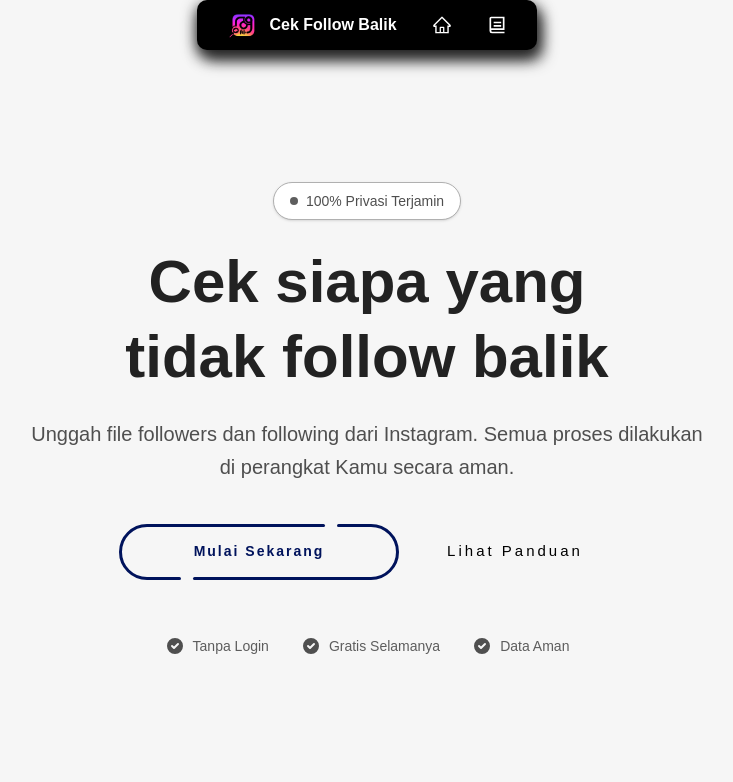
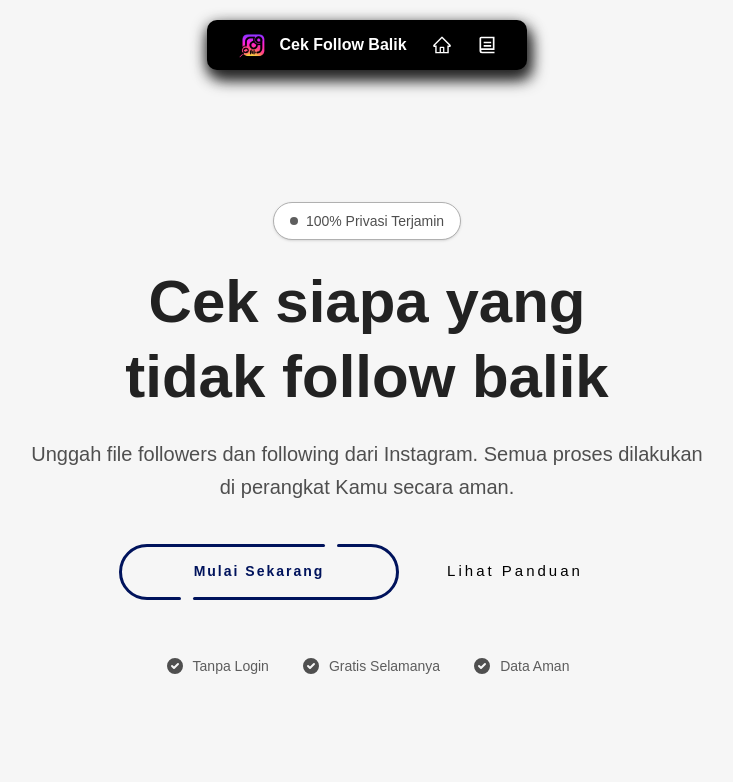
Before and after one commit to vickyymosafan/unfollowscan, a Next.js app: page / in a window 1280 px wide. Shown: the top 782 px of the page, without its empty margins (273-1006 px from the left). Built offline with nearby package versions, Linux system fonts and the light colour scheme.

Commit message:
refactor: wrap Header component in HeaderWrapper for improved layout and styling consistency

```diff
--- a/components/Header.tsx
+++ b/components/Header.tsx
@@ -5,6 +5,7 @@ import styled from 'styled-components';
 
 export default function Header() {
   return (
+    <HeaderWrapper>
       <ButtonContainer>
         <Link href="/" className="logo-brand">
           <img src="/Logo.svg" alt="Logo" className="logo" />
@@ -27,8 +28,15 @@ export default function Header() {
           </button>
         </Link>
       </ButtonContainer>
+    </HeaderWrapper>
   );
 }
+
+const HeaderWrapper = styled.div`
+  background-color: colorrgb(246, 246, 246);
+  width: 100%;
+  padding: 20px 0;
+`;
 
 const ButtonContainer = styled.div`
   display: flex;
@@ -39,8 +47,8 @@ const ButtonContainer = styled.div`
   padding: 0 20px;
   border-radius: 10px;
   box-shadow: rgba(34, 34, 34) 0px 5px 15px, rgb(61, 61, 61) 5px 10px 15px;
-  gap: 15px;
-  margin: 0 auto 20px auto;
+  gap: 5px;
+  margin: 0 auto;
   max-width: fit-content;
 
   .logo-brand {
@@ -55,7 +63,6 @@ const ButtonContainer = styled.div`
 
   .logo-brand:hover {
     transform: translateY(-3px);
-    background-color: rgba(255, 255, 255, 0.1);
   }
 
   .logo {
```
Lines whose indentation alone changed are shown as unchanged.
